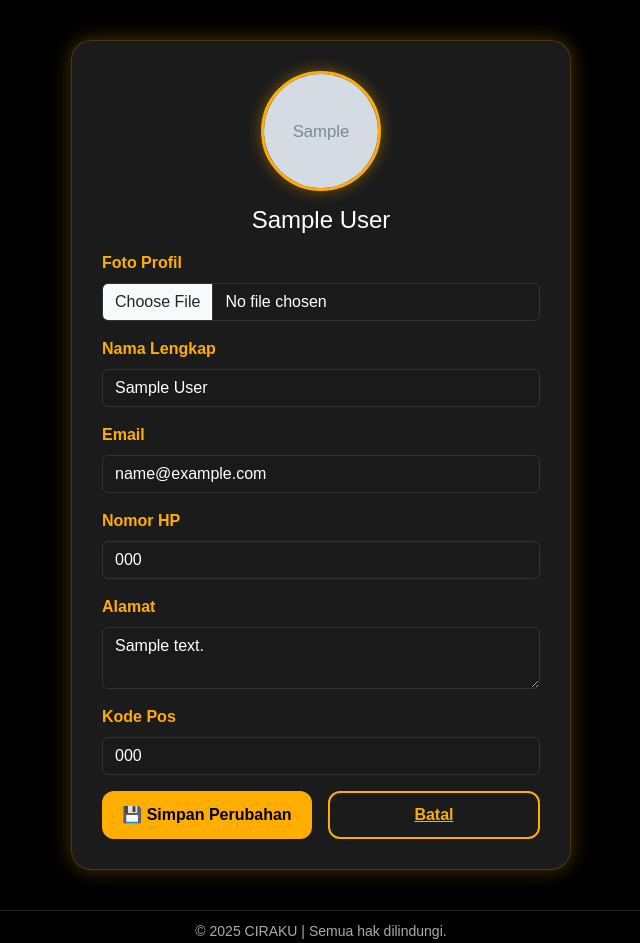
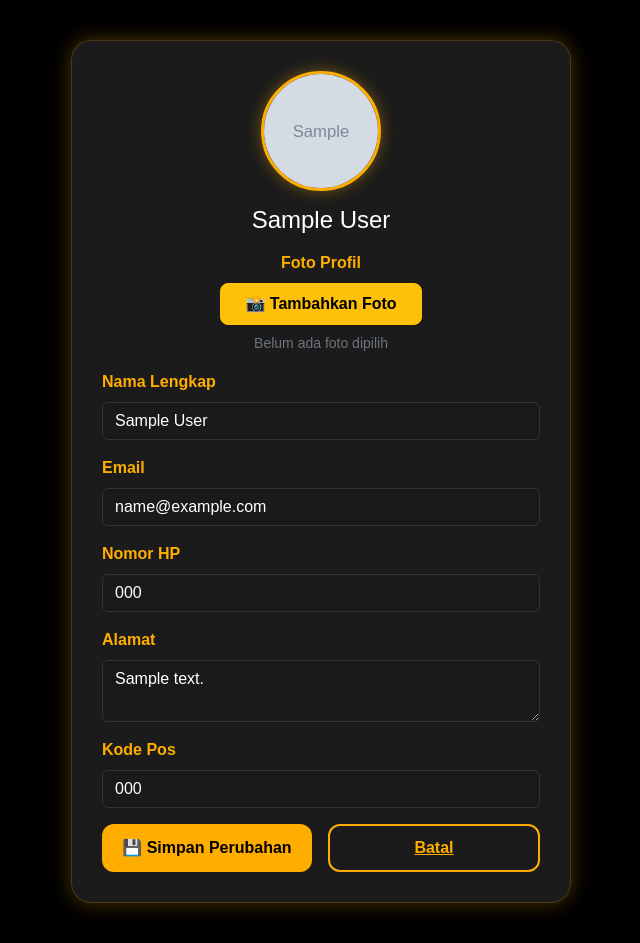
Before and after one commit to ridhoye/ciraku, a PHP site: page /edit_profile.php in a window 1280 px wide. Shown: the top 943 px of the page, without its empty margins (319-959 px from the left). Run offline with PHP 8.4, Linux system fonts and the light colour scheme; the visitor is signed in with stand-in values (Sample User, id 1); tables that the repository leaves empty or names only in its code hold one stand-in row (values such as "Sample post"); grey boxes marked "Sample" are stand-in pictures.

Commit message:
urusan foto profil done

```diff
--- a/user/edit_profile.php
+++ b/user/edit_profile.php
@@ -123,14 +123,30 @@ if (!$user) {
 
 <div class="container">
   <div class="edit-card text-center">
-    <img src="<?= $user['profile_pic'] ?: '../assets/images/default.png' ?>" alt="Foto Profil" class="profile-img">
+    <!-- foto profil -->
+    <img id="previewImage"
+     src="<?= !empty($user['profile_pic']) ? '../uploads/' . htmlspecialchars($user['profile_pic']) : '../assets/images/default.png' ?>"
+     alt="Foto Profil" class="profile-img">
+
     <h4 class="mb-3"><?= htmlspecialchars($user['full_name'] ?? 'Belum diisi') ?></h4>
 
     <form action="update_profile.php" method="post" enctype="multipart/form-data" class="text-start">
-        <div class="mb-3">
-            <label for="photo" class="form-label">Foto Profil</label>
-            <input type="file" id="photo" name="photo" class="form-control">
-        </div>
+
+        <div class="mb-3 text-center">
+  <label for="photo" class="form-label d-block">Foto Profil</label>
+
+  <!-- Label berfungsi sebagai tombol upload -->
+  <label for="photo" class="btn btn-warning fw-bold px-4 py-2 rounded-3" style="cursor:pointer;">
+    📸 Tambahkan Foto
+  </label>
+
+  <!-- Nama file yang dipilih -->
+  <span id="fileName" class="d-block mt-2 text-secondary" style="font-size: 14px;">Belum ada foto dipilih</span>
+
+  <!-- Input aslinya disembunyikan -->
+  <input type="file" id="photo" name="photo" class="form-control" style="display:none;">
+</div>
+
         <div class="mb-3">
             <label for="full_name" class="form-label">Nama Lengkap</label>
             <input type="text" id="full_name" name="full_name" class="form-control"
@@ -168,5 +184,36 @@ if (!$user) {
   © 2025 CIRAKU | Semua hak dilindungi.
 </footer>
 
+<script>
+  document.getElementById('photo').addEventListener('change', function (event) {
+    const file = event.target.files[0];
+    if (file) {
+      const reader = new FileReader();
+      reader.onload = function (e) {
+        document.getElementById('previewImage').src = e.target.result;
+      };
+      reader.readAsDataURL(file);
+    }
+  });
+
+//   biar nama file muncul setelah dipilih
+   document.getElementById('photo').addEventListener('change', function (event) {
+    const file = event.target.files[0];
+    const fileNameSpan = document.getElementById('fileName');
+    if (file) {
+      fileNameSpan.textContent = file.name;
+    } else {
+      fileNameSpan.textContent = "Belum ada foto dipilih";
+    }
+
+    // Preview foto baru (sekalian dari sebelumnya)
+    const reader = new FileReader();
+    reader.onload = function (e) {
+      document.getElementById('previewImage').src = e.target.result;
+    };
+    reader.readAsDataURL(file);
+  });
+</script>
+
 </body>
 </html>
```
Also changed, not shown: uploads/1760239459_DOI.jpg (added), uploads/1760239888_IMG_20230429_204521.jpg (added).
